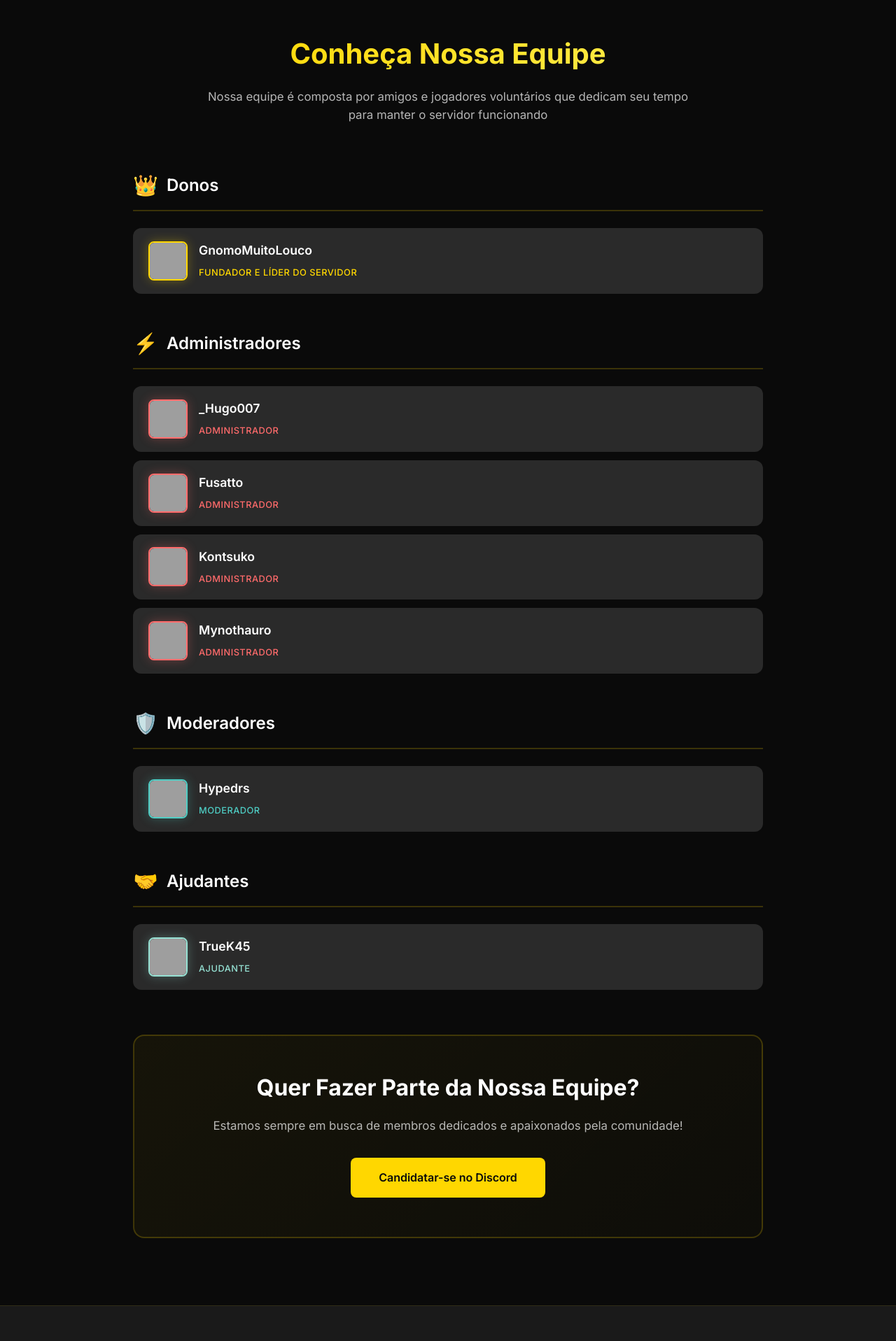
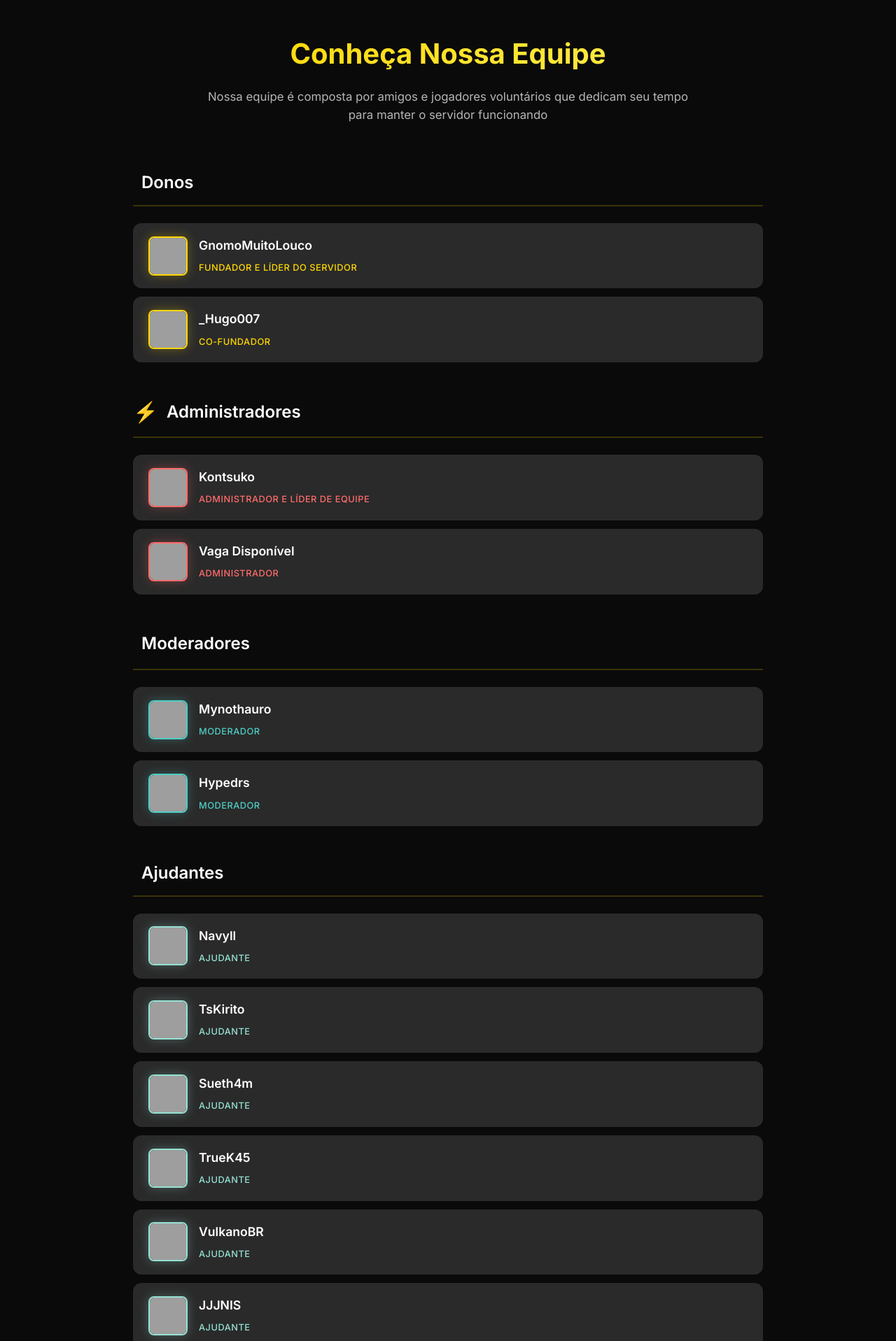
Before and after one commit to GnomoMuitoLoco/Site, a PHP site: page /equipe.html in a window 1280 px wide. Shown: the part 405-2322 px from the top of the page at 70% size. Run offline with PHP 8.4, Linux system fonts and the light colour scheme; grey boxes are pictures that could not be loaded.

Commit message:
Update team member information and enhance server status fetching logic

```diff
--- a/equipe.html
+++ b/equipe.html
@@ -4,28 +4,6 @@
     <meta charset="UTF-8">
     <meta name="viewport" content="width=device-width, initial-scale=1.0">
     <title>Nossa Equipe - Servidor Magnatas</title>
-
-    <!-- SEO -->
-    <meta name="description" content="Conheça a equipe por trás do Servidor Magnatas: donos, administradores, moderadores e ajudantes que mantêm o servidor funcionando.">
-    <meta name="author" content="Servidor Magnatas">
-    <link rel="canonical" href="https://servidormagnatas.com.br/equipe.html">
-
-    <!-- Open Graph -->
-    <meta property="og:type" content="website">
-    <meta property="og:url" content="https://servidormagnatas.com.br/equipe.html">
-    <meta property="og:title" content="Nossa Equipe - Servidor Magnatas">
-    <meta property="og:description" content="Conheça quem mantém o Servidor Magnatas funcionando.">
-    <meta property="og:image" content="assets/logo.png">
-
-    <!-- Twitter Card -->
-    <meta name="twitter:card" content="summary">
-    <meta name="twitter:title" content="Nossa Equipe - Servidor Magnatas">
-    <meta name="twitter:description" content="Conheça quem mantém o Servidor Magnatas funcionando.">
-
-    <!-- Favicon -->
-    <link rel="icon" type="image/png" href="assets/logo.png">
-    <link rel="apple-touch-icon" href="assets/logo.png">
-
     <link rel="stylesheet" href="styles.css">
     <link rel="preconnect" href="https://fonts.googleapis.com">
     <link rel="preconnect" href="https://fonts.gstatic.com" crossorigin>
@@ -76,15 +54,22 @@
                 <!-- Donos -->
                 <div class="role-section">
                     <div class="role-header">
-                        <span class="role-icon">👑</span>
+                        <span class="role-icon"></span>
                         <h3>Donos</h3>
                     </div>
                     <div class="members-list">
                         <div class="member-card owner">
-                            <img src="https://minotar.net/avatar/GnomoMuitoLouco/64" alt="GnomoMuitoLouco" class="member-avatar" loading="lazy">
+                            <img src="https://minotar.net/avatar/GnomoMuitoLouco/64" alt="GnomoMuitoLouco" class="member-avatar">
                             <div class="member-info">
                                 <h4>GnomoMuitoLouco</h4>
                                 <span class="member-tag">Fundador e Líder do Servidor</span>
+                            </div>
+                        </div>
+                        <div class="member-card owner">
+                            <img src="https://minotar.net/avatar/_Hugo007/64" alt="Dono2" class="member-avatar">
+                            <div class="member-info">
+                                <h4>_Hugo007</h4>
+                                <span class="member-tag">Co-Fundador</span>
                             </div>
                         </div>
                     </div>
@@ -98,30 +83,16 @@
                     </div>
                     <div class="members-list">
                         <div class="member-card admin">
-                            <img src="https://minotar.net/avatar/_Hugo007/64" alt="_Hugo007" class="member-avatar" loading="lazy">
+                            <img src="https://minotar.net/avatar/Kontsuko/64" alt="Admin1" class="member-avatar">
                             <div class="member-info">
-                                <h4>_Hugo007</h4>
-                                <span class="member-tag">Administrador</span>
+                                <h4>Kontsuko</h4>
+                                <span class="member-tag">Administrador e Líder de Equipe</span>
                             </div>
                         </div>
                         <div class="member-card admin">
-                            <img src="https://minotar.net/avatar/Fusatto/64" alt="Fusatto" class="member-avatar" loading="lazy">
+                            <img src="https://minotar.net/avatar/Herobrine/64" alt="Admin2" class="member-avatar">
                             <div class="member-info">
-                                <h4>Fusatto</h4>
-                                <span class="member-tag">Administrador</span>
-                            </div>
-                        </div>
-                        <div class="member-card admin">
-                            <img src="https://minotar.net/avatar/Kontsuko/64" alt="Kontsuko" class="member-avatar" loading="lazy">
-                            <div class="member-info">
-                                <h4>Kontsuko</h4>
-                                <span class="member-tag">Administrador</span>
-                            </div>
-                        </div>
-                        <div class="member-card admin">
-                            <img src="https://minotar.net/avatar/Mynothauro/64" alt="Mynothauro" class="member-avatar" loading="lazy">
-                            <div class="member-info">
-                                <h4>Mynothauro</h4>
+                                <h4>Vaga Disponível</h4>
                                 <span class="member-tag">Administrador</span>
                             </div>
                         </div>
@@ -131,12 +102,19 @@
                 <!-- Moderadores -->
                 <div class="role-section">
                     <div class="role-header">
-                        <span class="role-icon">🛡️</span>
+                        <span class="role-icon">️</span>
                         <h3>Moderadores</h3>
                     </div>
                     <div class="members-list">
                         <div class="member-card mod">
-                            <img src="https://minotar.net/avatar/Hypedrs/64" alt="Hypedrs" class="member-avatar" loading="lazy">
+                            <img src="https://minotar.net/avatar/Mynothauro/64" alt="Mod1" class="member-avatar">
+                            <div class="member-info">
+                                <h4>Mynothauro</h4>
+                                <span class="member-tag">Moderador</span>
+                            </div>
+                        </div>
+                        <div class="member-card mod">
+                            <img src="https://minotar.net/avatar/Hypedrs/64" alt="Mod2" class="member-avatar">
                             <div class="member-info">
                                 <h4>Hypedrs</h4>
                                 <span class="member-tag">Moderador</span>
@@ -148,14 +126,77 @@
                 <!-- Ajudantes -->
                 <div class="role-section">
                     <div class="role-header">
-                        <span class="role-icon">🤝</span>
+                        <span class="role-icon"></span>
                         <h3>Ajudantes</h3>
                     </div>
                     <div class="members-list">
                         <div class="member-card helper">
-                            <img src="https://minotar.net/avatar/TrueK45/64" alt="TrueK45" class="member-avatar" loading="lazy">
+                            <img src="https://minotar.net/avatar/Navyll/64" alt="Helper1" class="member-avatar">
+                            <div class="member-info">
+                                <h4>Navyll</h4>
+                                <span class="member-tag">Ajudante</span>
+                            </div>
+                        </div>
+                        <div class="member-card helper">
+                            <img src="https://minotar.net/avatar/TsKirito/64" alt="Helper2" class="member-avatar">
+                            <div class="member-info">
+                                <h4>TsKirito</h4>
+                                <span class="member-tag">Ajudante</span>
+                            </div>
+                        </div>
+                        <div class="member-card helper">
+                            <img src="https://minotar.net/avatar/Sueth4m/64" alt="Helper3" class="member-avatar">
+                            <div class="member-info">
+                                <h4>Sueth4m</h4>
+                                <span class="member-tag">Ajudante</span>
+                            </div>
+                        </div>
+                        <div class="member-card helper">
+                            <img src="https://minotar.net/avatar/TrueK45/64" alt="Helper4" class="member-avatar">
                             <div class="member-info">
                                 <h4>TrueK45</h4>
+                                <span class="member-tag">Ajudante</span>
+                            </div>
+                        </div>
+                        <div class="member-card helper">
+                            <img src="https://minotar.net/avatar/VulkanoBR/64" alt="Helper5" class="member-avatar">
+                            <div class="member-info">
+                                <h4>VulkanoBR</h4>
+                                <span class="member-tag">Ajudante</span>
+                            </div>
+                        </div>
+                        <div class="member-card helper">
+                            <img src="https://minotar.net/avatar/JJJNIS/64" alt="Helper6" class="member-avatar">
+                            <div class="member-info">
+                                <h4>JJJNIS</h4>
+                                <span class="member-tag">Ajudante</span>
+                            </div>
+                        </div>
+                        <div class="member-card helper">
+                            <img src="https://minotar.net/avatar/Steve/64" alt="Helper7" class="member-avatar">
+                            <div class="member-info">
+                                <h4>Vaga Disponível</h4>
+                                <span class="member-tag">Ajudante</span>
+                            </div>
+                        </div>
+                        <div class="member-card helper">
+                            <img src="https://minotar.net/avatar/Steve/64" alt="Helper8" class="member-avatar">
+                            <div class="member-info">
+                                <h4>Vaga Disponível</h4>
+                                <span class="member-tag">Ajudante</span>
+                            </div>
+                        </div>
+                        <div class="member-card helper">
+                            <img src="https://minotar.net/avatar/Steve/64" alt="Helper9" class="member-avatar">
+                            <div class="member-info">
+                                <h4>Vaga Disponível</h4>
+                                <span class="member-tag">Ajudante</span>
+                            </div>
+                        </div>
+                        <div class="member-card helper">
+                            <img src="https://minotar.net/avatar/Steve/64" alt="Helper10" class="member-avatar">
+                            <div class="member-info">
+                                <h4>Vaga Disponível</h4>
                                 <span class="member-tag">Ajudante</span>
                             </div>
                         </div>
@@ -207,7 +248,7 @@
                 </div>
             </div>
             <div class="footer-bottom">
-                <p>&copy; 2026 Servidor Magnatas. Todos os direitos reservados.</p>
+                <p>&copy; 2025 Servidor Magnatas. Todos os direitos reservados.</p>
             </div>
         </div>
     </footer>
```
Also changed, not shown: script.js (+77 -26 lines), styles.css (+5 -59 lines), 404.html (line endings or trailing spaces).
